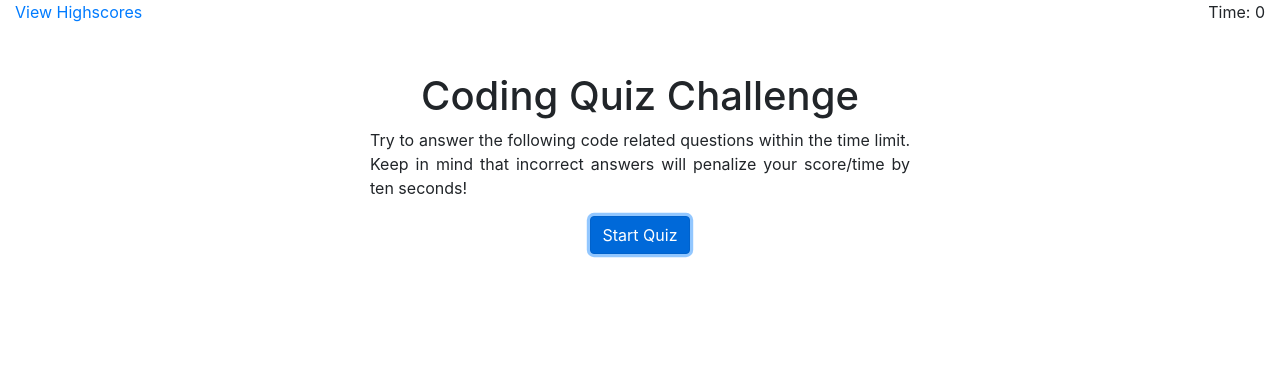
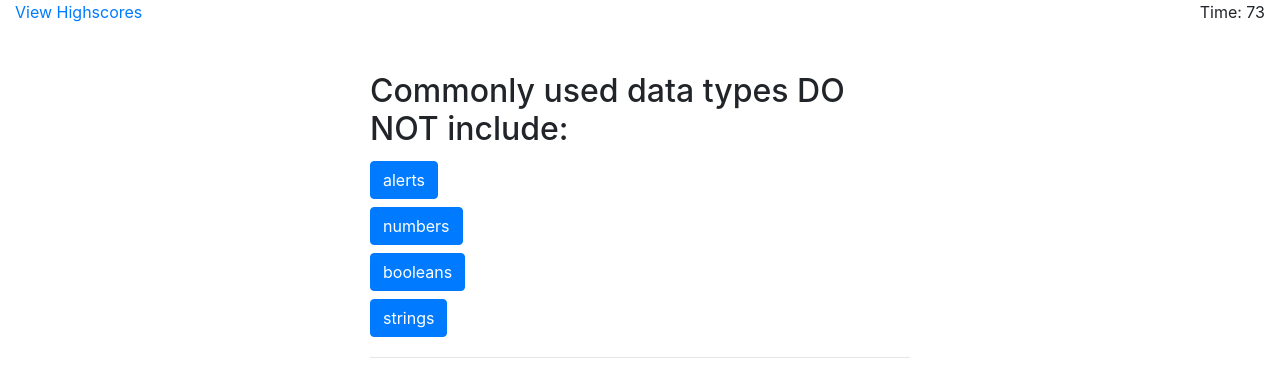
Before and after one commit to thadkingcole/code_quiz, a plain HTML site: page index.html in a window 1280 px wide. Both pictures are taken after a click on the button "Start Quiz". Drawn offline with nearby package versions, Linux system fonts and the light colour scheme.

Commit message:
add questions, start quiz button works, first question gives user correct/wrong feedback

```diff
--- a/index.html
+++ b/index.html
@@ -35,7 +35,7 @@
           Keep in mind that incorrect answers will penalize your score/time by ten seconds!
         </p>
         <!-- Start Quiz Button -->
-        <button type="button" class="btn btn-primary mx-auto d-block">Start Quiz</button>
+        <button id="start" type="button" class="btn btn-primary mx-auto d-block">Start Quiz</button>
       </div>
     </div>
 
@@ -43,14 +43,14 @@
     <div id="quiz" class="row">
       <div class="col-11 col-md-8 col-lg-6 mx-auto d-block">
         <!-- Question -->
-        <h2 id="question">What is a placeholder question?</h1>
+        <h2 id="question">What is a placeholder question?</h2>
         <!-- Answers -->
         <button id="ans0" type="button" class="btn btn-primary my-1">answer 1</button><br>
         <button id="ans1" type="button" class="btn btn-primary my-1">answer 2</button><br>
         <button id="ans2" type="button" class="btn btn-primary my-1">answer 3</button><br>
         <button id="ans3" type="button" class="btn btn-primary my-1">answer 4</button>
         <hr>
-          <p id="feedback">last question feedback</p>
+        <p id="feedback"></p>
         <!-- Last Question Feedback (correct/wrong) -->
       </div>
     </div>
@@ -65,7 +65,7 @@
         <form class="form-inline">
           <label for="initials">Enter initials:</label>
           <input type="text" class="form-control mx-1" placeholder="abc" id="initials">
-          <button type="submit" class="btn btn-primary">Submit</button>
+          <button id="initials" type="submit" class="btn btn-primary">Submit</button>
         </form>
       </div>
     </div>
@@ -100,9 +100,9 @@
           </tbody>
         </table>
         <!-- Go Back/Home Button -->
-        <button type="button" class="btn btn-primary">Go Back</button>
+        <button id="home" type="button" class="btn btn-primary">Go Back</button>
         <!-- Clear High Scores-->
-        <button type="button" class="btn btn-primary">Clear Highscores</button>
+        <button id="clear" type="button" class="btn btn-primary">Clear Highscores</button>
       </div>
     </div>
   </main>
--- a/script.js
+++ b/script.js
@@ -21,30 +21,89 @@
   [Clear High Scores] will remove all high scores
 
   -----TODO LIST-----
-  doing: create question objects with a question string & array of 4 or 5 answers
-  todo: create/find coding questions
+  doin: create question objects with a question string & array of 4 or 5 answers
+  doin: create/find coding questions
   DONE: create timer
   DONE: create function for starting quiz
   DONE: create function to display question
-  todo: create function for correct answer response
-  todo: create function for incorrect answer response
-  doing: create function for end of game
+  doin: create function for correct answer response
+  doin: create function for incorrect answer response
+  doin: create function for end of game
   todo: create function for entering high score initials
   todo: create function for displaying high scores
   todo: create function for erasing high scores
 */
 
 // GLOBAL VARIABLES
-const question1 = {
+const qs = { // questions
+  q1: {
     mark: "Commonly used data types DO NOT include:",
     wrongAns: [
       "strings",
       "booleans",
       "numbers"
     ],
-  correctAns: "alerts"
+    correctAns: "alerts",
+    asked: false,
+    orderMatters: false
   },
-timerEl = document.getElementById("timer");
+  q2: {
+    mark: "The condition in an if/else statement is enclosed within _________.",
+    wrongAns: [
+      "quotes",
+      "parentheses",
+      "square brackets"
+    ],
+    correctAns: "curley brackets",
+    asked: false,
+    orderMatters: false
+  },
+  q3: {
+    mark: "Arrays in JavaScript can be used to store _________.",
+    wrongAns: [
+      "numbers and strings",
+      "other arrays",
+      "booleans",
+    ],
+    correctAns: "all of the above",
+    asked: false,
+    orderMatters: true
+  },
+  q4: {
+    mark: "String values must be enclosed within _________ when being assigned to variables.",
+    wrongAns: [
+      "commas",
+      "curley brackets",
+      "paratheses",
+    ],
+    correctAns: "quotes",
+    asked: false,
+    orderMatters: false
+  },
+  q5: {
+    mark: "A very useful tool used during development and debugging for printing content to the debugger is:",
+    wrongAns: [
+      "JavaScript",
+      "terminal/bash",
+      "for loops",
+    ],
+    correctAns: "console.log()",
+    asked: false,
+    orderMatters: false
+  },
+},
+  // Elements
+  timerEl = document.getElementById("timer"),
+  // Buttons
+  startBtnEl = document.getElementById("start"),
+  initialsBtnEl = document.getElementById("initials"),
+  homeBtnEl = document.getElementById("home"),
+  clearBtnEl = document.getElementById("clear"),
+  // Screens
+  introEl = document.getElementById("intro"),
+  quizEl = document.getElementById("quiz"),
+  endEl = document.getElementById("end"),
+  highscoresEl = document.getElementById("highscores");
 
 let timer = 75;
 
@@ -54,21 +113,50 @@ let timer = 75;
 function displayQ(question) {
   // display question text
   document.getElementById("question").textContent = question.mark;
+  let answers = question.wrongAns;
+  if (question.orderMatters) {
+    // shuffles answers
+    answers.sort(function (a, b) { return 0.5 - Math.random(); });
 
+    // display answers in buttons
+    for (let i = 0; i < answers.length; i++) {
+      document.getElementById(`ans${i}`).textContent = answers[i];
+    }
+
+    // ensures "all of the above" type answers are is last answer
+    document.getElementById(`ans${answers.length}`).textContent =
+      question.correctAns;
+  } else { // order doesn't matter, shuffle all answers
     // ansPos is random number between 0 & index of answers for each question
     const ansPos = Math.floor(Math.random() * question.wrongAns.length);
 
     // answers is array with correct answer randomly inserted to question.wrongAns
-  let answers = question.wrongAns;
     answers.splice(ansPos, 0, question.correctAns);
 
     // answers randomly shuffled
-  answers.sort(function (a, b) { return 0.5 - Math.random() });
+    answers.sort(function (a, b) { return 0.5 - Math.random(); });
 
     // display answers in buttons
     for (let i = 0; i < answers.length; i++) {
-    document.getElementById("ans" + i).textContent = answers[i];
+      document.getElementById(`ans${i}`).textContent = answers[i];
     }
+  }
+  // mark question as asked
+  question.asked = true;
+
+  // check answer
+  quizEl.addEventListener("click", function (event) {
+    if (event.target.matches("button")) {
+      const selectedAns = event.target.textContent;
+      const feedback = document.getElementById("feedback");
+      if (selectedAns === question.correctAns) {
+        feedback.textContent = "correct!"
+      } else {
+        feedback.textContent =
+          `wrong, the correct answer was ${question.correctAns}`;
+      }
+    }
+  });
 }
 
 
@@ -78,29 +166,26 @@ function endQuiz() {
 
 
 function startQuiz() {
-  const rows = document.getElementsByClassName("row");
-  // each row is a different "screen"
-  // rows[0] is Intro screen
-  // rows[1] is Quiz screen
-  // rows[2] is End of Quiz screen
-  // rows[3] is High Scores screen
-  for (i = 0; i < rows.length; i++) {
-    if (i === 1) {
   // bootstrap rows use flex, displays quiz screen
-      rows[i].style.display = "flex";
-    } else { // hides all other screens
-      rows[i].style.display = "none";
-    }
-  }
+  quizEl.style.display = "flex";
+  // hides all other screens
+  introEl.style.display = "none";
+  endEl.style.display = "none";
+  highscoresEl.style.display = "none";
   // start timer
   timer = 75;
-  timerEl.textContent = "Time: " + timer;
+  timerEl.textContent = `Time: ${timer}`;
   const timerInterval = setInterval(function () {
     timer--;
-    timerEl.textContent = "Time: " + timer;
+    timerEl.textContent = `Time: ${timer}`;
     if (timer === 0) {
       clearInterval(timerInterval);
       endQuiz();
     }
   }, 1000);
+  displayQ(qs.q1);
 }
+
+
+// EVENT LISTENERS
+startBtnEl.addEventListener("click", startQuiz);
--- a/style.css
+++ b/style.css
@@ -1,4 +1,6 @@
 /* Hide elements associated with questions, end of quiz, and high scores */
-#quiz, #end, #highscores {
+#quiz,
+#end,
+#highscores {
   display: none;
 }
```
Lines whose indentation alone changed are shown as unchanged.
